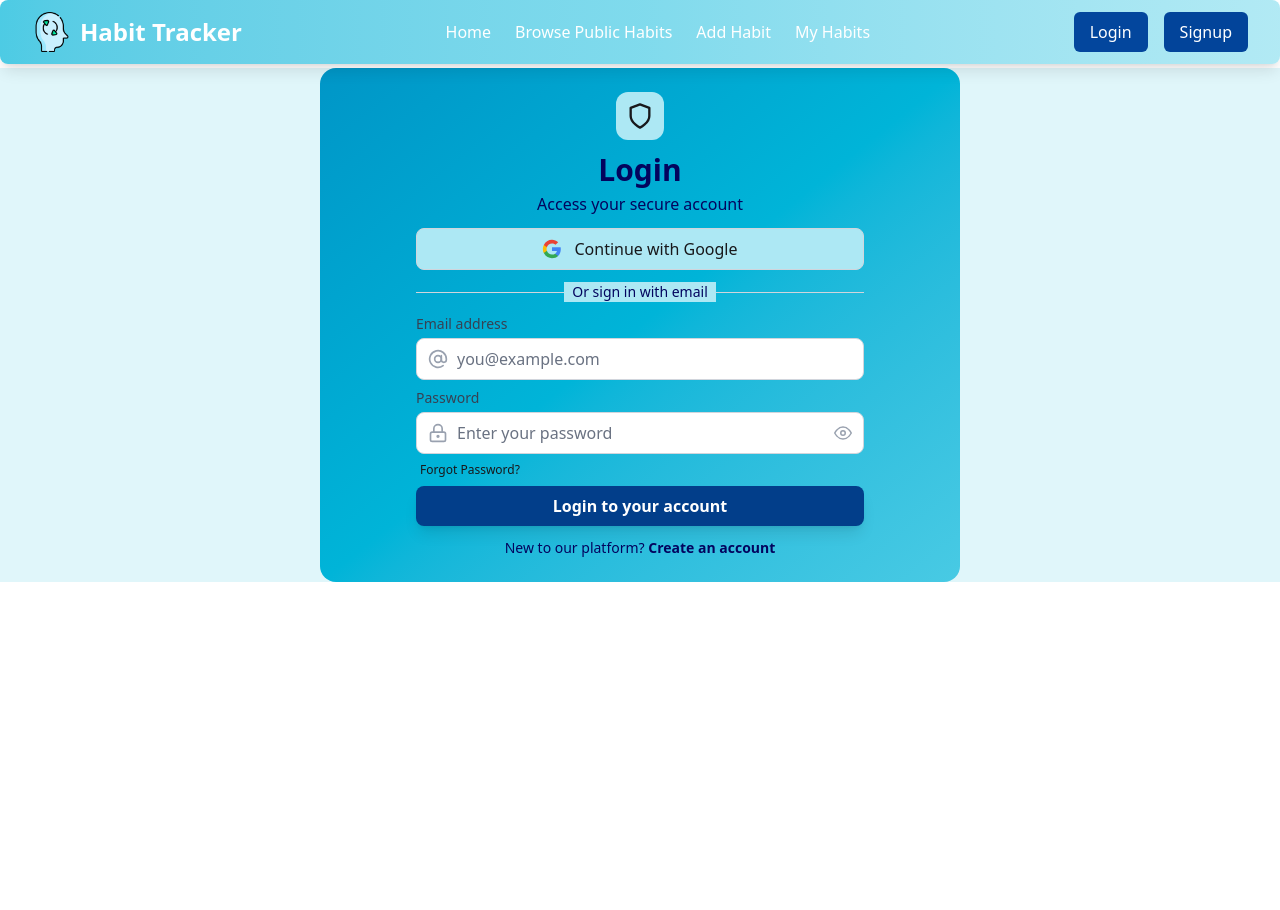
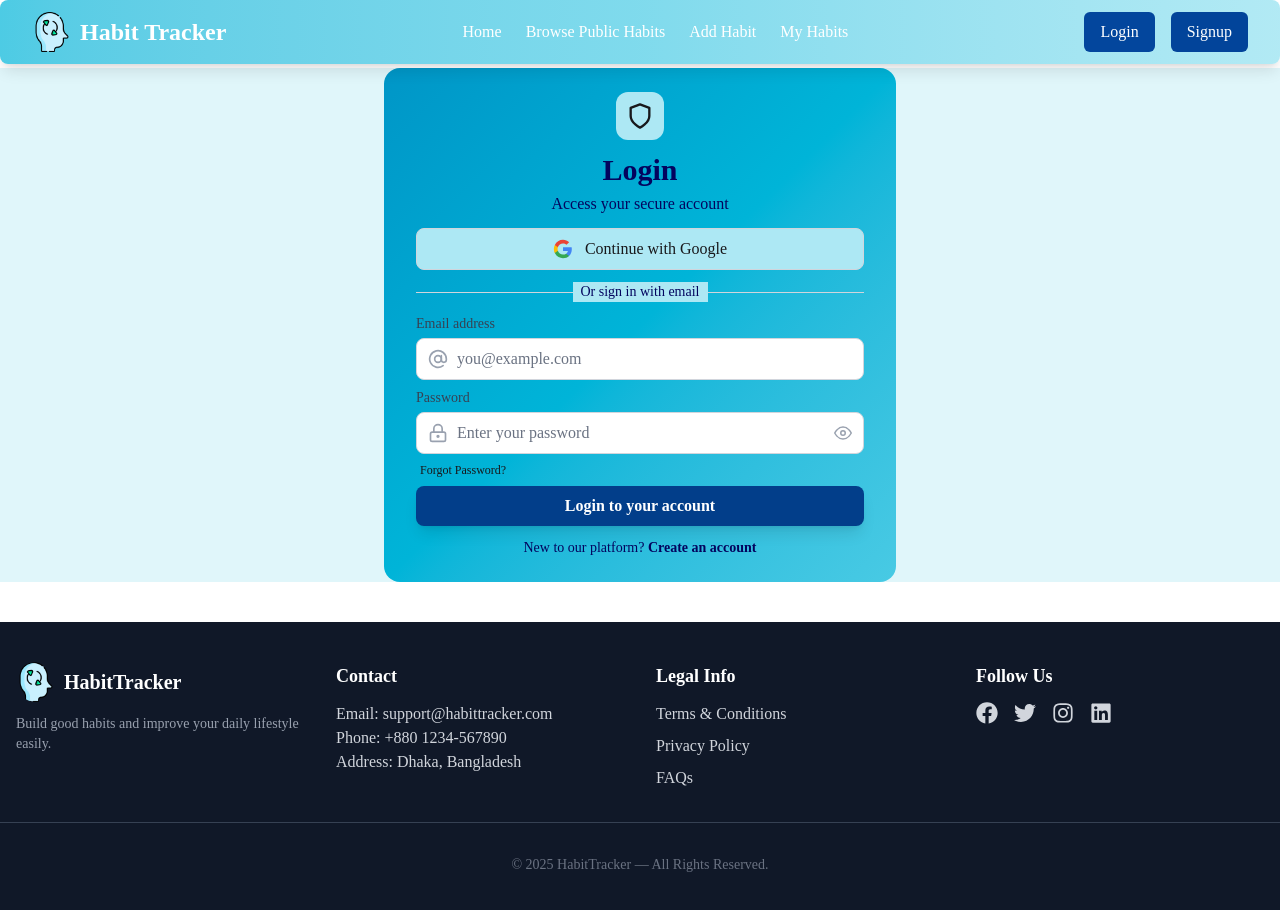
Before and after one commit to md-mahmudu1-hasan/Habit_Tracker_Client, a React (Vite) app: page /login in a window 1280 px wide. Shown: the top 910 px of the page. Before the commit the page ends 800 px from the top, so only its background shows below. Built offline with nearby package versions, Linux system fonts and the light colour scheme; no server answers.

Commit message:
add max width and setup  overflow

```diff
--- a/src/Authentication/Login/Login.jsx
+++ b/src/Authentication/Login/Login.jsx
@@ -175,7 +175,7 @@ const Login = () => {
 
   return (
     <div className="bg-[#e0f6fa] mt-17">
-      <div className="w-full md:w-1/2 mx-auto flex items-center justify-center py-6 rounded-2xl bg-linear-to-br from-[#0096C7] via-[#00B4D8] to-[#48CAE4]">
+      <div className="w-full md:max-w-lg mx-auto flex items-center justify-center py-6 rounded-2xl bg-linear-to-br from-[#0096C7] via-[#00B4D8] to-[#48CAE4]">
         <div className="w-full max-w-md space-y-3">
           <div className="text-center">
             <div className="w-12 h-12 bg-[#ADE8F4] rounded-xl flex items-center justify-center mx-auto mb-3">
--- a/src/Authentication/SignUp/SignUp.jsx
+++ b/src/Authentication/SignUp/SignUp.jsx
@@ -212,7 +212,7 @@ const SignUp = () => {
 
   return (
     <div className="bg-[#e0f6fa] mt-17">
-      <div className="w-full md:w-1/2 mx-auto flex items-center justify-center py-6 rounded-2xl bg-linear-to-br from-[#0096C7] via-[#00B4D8] to-[#48CAE4]">
+      <div className="w-full md:max-w-lg mx-auto flex items-center justify-center py-6 rounded-2xl bg-linear-to-br from-[#0096C7] via-[#00B4D8] to-[#48CAE4]">
         <div className="w-full max-w-md space-y-3">
           <div className="text-center">
             <div className="w-12 h-12 bg-[#ADE8F4] rounded-xl flex items-center justify-center mx-auto mb-3">
--- /dev/null
+++ b/src/Components/Footer.jsx
@@ -0,0 +1,81 @@
+import { FaFacebook, FaTwitter, FaInstagram, FaLinkedin } from "react-icons/fa";
+
+const Footer = () => {
+  return (
+    <footer className="bg-gray-900 text-gray-300 py-10 mt-10">
+      <div className="max-w-7xl mx-auto px-4 grid grid-cols-1 md:grid-cols-4 gap-8">
+        <div>
+          <div className="flex items-center space-x-2">
+            <img
+              src="/Assets/Habit.png"
+              alt="Logo"
+              className="w-10 h-10 rounded-full"
+            />
+            <h2 className="text-xl font-semibold text-white">HabitTracker</h2>
+          </div>
+          <p className="mt-3 text-sm text-gray-400">
+            Build good habits and improve your daily lifestyle easily.
+          </p>
+        </div>
+
+        <div>
+          <h3 className="text-lg font-semibold text-white mb-3">Contact</h3>
+          <p>Email: support@habittracker.com</p>
+          <p>Phone: +880 1234-567890</p>
+          <p>Address: Dhaka, Bangladesh</p>
+        </div>
+
+        <div>
+          <h3 className="text-lg font-semibold text-white mb-3">
+            Legal Info
+          </h3>
+          <ul className="space-y-2">
+            <li>
+              <a href="#" className="hover:text-white">
+                Terms &amp; Conditions
+              </a>
+            </li>
+            <li>
+              <a href="#" className="hover:text-white">
+                Privacy Policy
+              </a>
+            </li>
+            <li>
+              <a href="#" className="hover:text-white">
+                FAQs
+              </a>
+            </li>
+          </ul>
+        </div>
+
+        <div>
+          <h3 className="text-lg font-semibold text-white mb-3">
+            Follow Us
+          </h3>
+          <div className="flex space-x-4">
+            <a href="#" className="hover:text-blue-500">
+              <FaFacebook size={22} />
+            </a>
+            <a href="#" className="hover:text-sky-400">
+              <FaTwitter size={22} />
+            </a>
+            <a href="#" className="hover:text-pink-500">
+              <FaInstagram size={22} />
+            </a>
+            <a href="#" className="hover:text-blue-600">
+              <FaLinkedin size={22} />
+            </a>
+          </div>
+        </div>
+      </div>
+
+      <hr className="border-gray-700 my-8" />
+
+      <p className="text-center text-sm text-gray-500">
+        © {new Date().getFullYear()} HabitTracker — All Rights Reserved.
+      </p>
+    </footer>
+  );
+};
+
+export default Footer;
--- a/src/Layout/Mainmother.jsx
+++ b/src/Layout/Mainmother.jsx
@@ -1,14 +1,17 @@
-import React from 'react'
-import Navbar from '../Components/Navber'
-import { Outlet } from 'react-router'
+import Navbar from "../Components/Navber";
+import { Outlet } from "react-router";
+import Footer from "../Components/Footer";
 
 const Mainmother = () => {
   return (
-    <div>
-        <Navbar />
+    <div className="flex flex-col min-h-screen">
+      <Navbar />
+      <div className="flex-1">
         <Outlet></Outlet>
+      </div>
+      <Footer></Footer>
     </div>
-  )
-}
+  );
+};
 
-export default Mainmother
+export default Mainmother;
--- a/src/Pages/BrowesPublic/BrowesPublic.jsx
+++ b/src/Pages/BrowesPublic/BrowesPublic.jsx
@@ -22,7 +22,8 @@ const BrowesPublic = () => {
 
 
   return (
-    <div className='bg-[#e0f6fa] pt-17'>
+    <div className='bg-[#e0f6fa]'>
+    <div className=' pt-17 max-w-7xl mx-auto px-4 sm:px-6 lg:px-8'>
         <h2 className="text-[#03045E] font-bold text-3xl text-center py-10">Public Habits</h2>
         <div className="grid grid-cols-1 md:grid-cols-2 lg:grid-cols-3 gap-6 p-2">
             {habits.map((habit) => (
@@ -30,6 +31,7 @@ const BrowesPublic = () => {
             ))}
         </div>
     </div>
+    </div>
   )
 }
 
--- a/src/index.css
+++ b/src/index.css
@@ -3,13 +3,20 @@
 @import "slick-carousel/slick/slick.css";
 @import "slick-carousel/slick/slick-theme.css";
 
-
-@plugin "daisyui/theme"{
-  --color-primary: #03045E;
-  --color-primary-focus: #03045E;
-  --color-secondary: #023E8A;
-  --color-secondary-focus: #023E8A;
+@plugin "daisyui/theme" {
+  --color-primary: #03045e;
+  --color-primary-focus: #03045e;
+  --color-secondary: #023e8a;
+  --color-secondary-focus: #023e8a;
 }
-@theme{
+@theme {
   --breakpoint-md: 800px;
 }
+
+html {
+  overflow-x: hidden;
+}
+body {
+  overflow: hidden;
+  font-family: "Merriweather", serif;
+}
```
